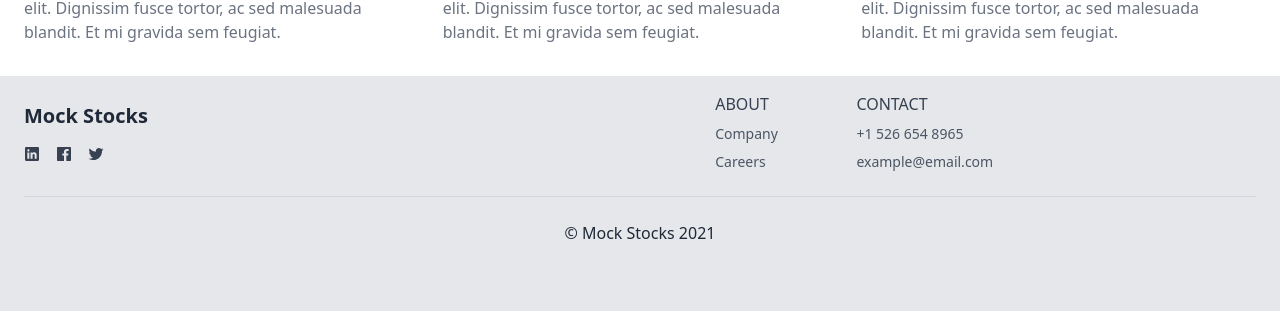
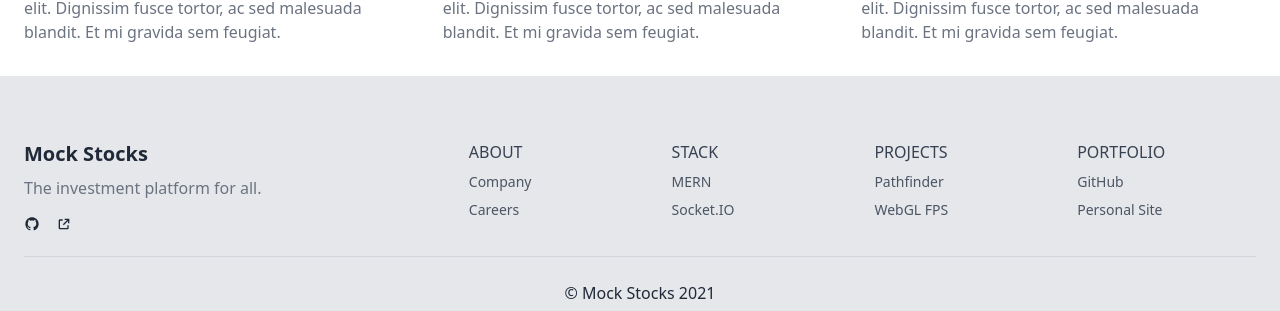
Before and after one commit to jackytea/mock-stocks, a React (Create React App) app in the folder frontend/: page / in a window 1280 px wide. Shown: the part 1762-2073 px from the top of the page. Before the commit the page ends 2023 px from the top, so only its background shows below. Built offline with nearby package versions, Linux system fonts and the light colour scheme; no server answers; what tailwindcss-font-inter would draw is missing.

Commit message:
improved footer

```diff
--- a/frontend/src/components/Footer/Footer.js
+++ b/frontend/src/components/Footer/Footer.js
@@ -3,58 +3,67 @@ import { Link } from "react-router-dom";
 
 const Footer = () => {
   return (
-    <footer className="bg-gray-200 dark:bg-gray-900">
-      <div className="container px-6 py-4 mx-auto">
-        <div className="lg:flex justify-center items-center">
-          <div className="w-full -mx-6 lg:w-3/5">
-            <div className="px-6">
+    <footer class="bg-gray-200 dark:bg-gray-900 py-12">
+      <div class="container px-6 py-4 mx-auto">
+        <div class="lg:flex">
+          <div class="w-full -mx-6 lg:w-2/5">
+            <div class="px-6">
               <div>
-                <Link to="/" className="text-xl font-bold text-gray-800 dark:text-white hover:text-gray-700 dark:hover:text-gray-300">Mock Stocks</Link>
+                <a href="#" class="text-xl font-bold text-gray-800 dark:text-white hover:text-gray-700 dark:hover:text-gray-300">Mock Stocks</a>
               </div>
 
-              <div className="flex mt-4 -mx-2">
-                <Link to="/" className="mx-2 text-gray-700 dark:text-gray-200 hover:text-gray-600 dark:hover:text-gray-400" aria-label="Linkedin">
-                  <svg className="w-4 h-4 fill-current" viewBox="0 0 512 512">
-                    <path d="M444.17,32H70.28C49.85,32,32,46.7,32,66.89V441.61C32,461.91,49.85,480,70.28,480H444.06C464.6,480,480,461.79,480,441.61V66.89C480.12,46.7,464.6,32,444.17,32ZM170.87,405.43H106.69V205.88h64.18ZM141,175.54h-.46c-20.54,0-33.84-15.29-33.84-34.43,0-19.49,13.65-34.42,34.65-34.42s33.85,14.82,34.31,34.42C175.65,160.25,162.35,175.54,141,175.54ZM405.43,405.43H341.25V296.32c0-26.14-9.34-44-32.56-44-17.74,0-28.24,12-32.91,23.69-1.75,4.2-2.22,9.92-2.22,15.76V405.43H209.38V205.88h64.18v27.77c9.34-13.3,23.93-32.44,57.88-32.44,42.13,0,74,27.77,74,87.64Z" />
+              <p class="max-w-md mt-2 text-gray-500 dark:text-gray-400">The investment platform for all.</p>
+
+              <div class="flex mt-4 -mx-2">
+                <a href="https://github.com/JackyTea" class="mx-2 text-gray-700 dark:text-gray-200 hover:text-gray-600 dark:hover:text-gray-400" aria-label="GitHub">
+                  <svg className="text-gray-800 dark:text-white h-4 w-4" viewBox="0 0 24 24" fill="currentColor" xmlns="http://www.w3.org/2000/svg">
+                    <path d="M12.026 2C7.13295 1.99937 2.96183 5.54799 2.17842 10.3779C1.395 15.2079 4.23061 19.893 8.87302 21.439C9.37302 21.529 9.55202 21.222 9.55202 20.958C9.55202 20.721 9.54402 20.093 9.54102 19.258C6.76602 19.858 6.18002 17.92 6.18002 17.92C5.99733 17.317 5.60459 16.7993 5.07302 16.461C4.17302 15.842 5.14202 15.856 5.14202 15.856C5.78269 15.9438 6.34657 16.3235 6.66902 16.884C6.94195 17.3803 7.40177 17.747 7.94632 17.9026C8.49087 18.0583 9.07503 17.99 9.56902 17.713C9.61544 17.207 9.84055 16.7341 10.204 16.379C7.99002 16.128 5.66202 15.272 5.66202 11.449C5.64973 10.4602 6.01691 9.5043 6.68802 8.778C6.38437 7.91731 6.42013 6.97325 6.78802 6.138C6.78802 6.138 7.62502 5.869 9.53002 7.159C11.1639 6.71101 12.8882 6.71101 14.522 7.159C16.428 5.868 17.264 6.138 17.264 6.138C17.6336 6.97286 17.6694 7.91757 17.364 8.778C18.0376 9.50423 18.4045 10.4626 18.388 11.453C18.388 15.286 16.058 16.128 13.836 16.375C14.3153 16.8651 14.5612 17.5373 14.511 18.221C14.511 19.555 14.499 20.631 14.499 20.958C14.499 21.225 14.677 21.535 15.186 21.437C19.8265 19.8884 22.6591 15.203 21.874 10.3743C21.089 5.54565 16.9181 1.99888 12.026 2Z"></path>
                   </svg>
-                </Link>
+                </a>
 
-                <Link to="/" className="mx-2 text-gray-700 dark:text-gray-200 hover:text-gray-600 dark:hover:text-gray-400" aria-label="Facebook">
-                  <svg className="w-4 h-4 fill-current" viewBox="0 0 512 512">
-                    <path d="M455.27,32H56.73A24.74,24.74,0,0,0,32,56.73V455.27A24.74,24.74,0,0,0,56.73,480H256V304H202.45V240H256V189c0-57.86,40.13-89.36,91.82-89.36,24.73,0,51.33,1.86,57.51,2.68v60.43H364.15c-28.12,0-33.48,13.3-33.48,32.9V240h67l-8.75,64H330.67V480h124.6A24.74,24.74,0,0,0,480,455.27V56.73A24.74,24.74,0,0,0,455.27,32Z" />
+                <a href="https://jackytea.com/" class="mx-2 text-gray-700 dark:text-gray-200 hover:text-gray-600 dark:hover:text-gray-400" aria-label="Personal Website">
+                  <svg className="text-gray-800 dark:text-white h-4 w-4" viewBox="0 0 24 24" fill="currentColor" xmlns="http://www.w3.org/2000/svg">
+                    <path d="M17.001 20H6.00098C4.89641 20 4.00098 19.1046 4.00098 18V7C4.00098 5.89543 4.89641 5 6.00098 5H10.001V7H6.00098V18H17.001V14H19.001V18C19.001 19.1046 18.1055 20 17.001 20ZM11.701 13.707L10.291 12.293L16.584 6H13.001V4H20.001V11H18.001V7.415L11.701 13.707Z"></path>
                   </svg>
-                </Link>
 
-                <Link to="/" className="mx-2 text-gray-700 dark:text-gray-200 hover:text-gray-600 dark:hover:text-gray-400" aria-label="Twitter">
-                  <svg className="w-4 h-4 fill-current" viewBox="0 0 512 512">
-                    <path d="M496,109.5a201.8,201.8,0,0,1-56.55,15.3,97.51,97.51,0,0,0,43.33-53.6,197.74,197.74,0,0,1-62.56,23.5A99.14,99.14,0,0,0,348.31,64c-54.42,0-98.46,43.4-98.46,96.9a93.21,93.21,0,0,0,2.54,22.1,280.7,280.7,0,0,1-203-101.3A95.69,95.69,0,0,0,36,130.4C36,164,53.53,193.7,80,211.1A97.5,97.5,0,0,1,35.22,199v1.2c0,47,34,86.1,79,95a100.76,100.76,0,0,1-25.94,3.4,94.38,94.38,0,0,1-18.51-1.8c12.51,38.5,48.92,66.5,92.05,67.3A199.59,199.59,0,0,1,39.5,405.6,203,203,0,0,1,16,404.2,278.68,278.68,0,0,0,166.74,448c181.36,0,280.44-147.7,280.44-275.8,0-4.2-.11-8.4-.31-12.5A198.48,198.48,0,0,0,496,109.5Z" />
-                  </svg>
-                </Link>
+                </a>
               </div>
             </div>
           </div>
 
-          <div className="mt-6 lg:mt-0 lg:flex-1">
-            <div className="grid grid-cols-2 gap-6 sm:grid-cols-3 md:grid-cols-4">
+          <div class="mt-6 lg:mt-0 lg:flex-1">
+            <div class="grid grid-cols-2 gap-6 sm:grid-cols-3 md:grid-cols-4">
               <div>
-                <h3 className="text-gray-700 uppercase dark:text-white">About</h3>
-                <Link to="/" className="block mt-2 text-sm text-gray-600 dark:text-gray-400 hover:underline">Company</Link>
-                <Link to="/" className="block mt-2 text-sm text-gray-600 dark:text-gray-400 hover:underline">Careers</Link>
+                <h3 class="text-gray-700 uppercase dark:text-white">About</h3>
+                <Link to="/about" class="block mt-2 text-sm text-gray-600 dark:text-gray-400 hover:underline">Company</Link>
+                <Link to="/careers" class="block mt-2 text-sm text-gray-600 dark:text-gray-400 hover:underline">Careers</Link>
               </div>
 
               <div>
-                <h3 className="text-gray-700 uppercase dark:text-white">Contact</h3>
-                <span className="block mt-2 text-sm text-gray-600 dark:text-gray-400 hover:underline">+1 526 654 8965</span>
-                <span className="block mt-2 text-sm text-gray-600 dark:text-gray-400 hover:underline">example@email.com</span>
+                <h3 class="text-gray-700 uppercase dark:text-white">Stack</h3>
+                <a href="https://www.mongodb.com/mern-stack" class="block mt-2 text-sm text-gray-600 dark:text-gray-400 hover:underline">MERN</a>
+                <a href="https://socket.io/" class="block mt-2 text-sm text-gray-600 dark:text-gray-400 hover:underline">Socket.IO</a>
+              </div>
+
+              <div>
+                <h3 class="text-gray-700 uppercase dark:text-white">Projects</h3>
+                <a href="https://jackytea.github.io/GH_Gridlock_Pathfinder/" class="block mt-2 text-sm text-gray-600 dark:text-gray-400 hover:underline">Pathfinder</a>
+                <a href="https://silly-shirley-309cb3.netlify.app/" class="block mt-2 text-sm text-gray-600 dark:text-gray-400 hover:underline">WebGL FPS</a>
+              </div>
+
+              <div>
+                <h3 class="text-gray-700 uppercase dark:text-white">Portfolio</h3>
+                <a href="https://github.com/JackyTea" class="block mt-2 text-sm text-gray-600 dark:text-gray-400 hover:underline">GitHub</a>
+                <a href="https://jackytea.com/" class="block mt-2 text-sm text-gray-600 dark:text-gray-400 hover:underline">Personal Site</a>
               </div>
             </div>
           </div>
         </div>
 
-        <hr className="h-px my-6 bg-gray-300 border-none dark:bg-gray-700" />
+        <hr class="h-px my-6 bg-gray-300 border-none dark:bg-gray-700" />
 
         <div>
-          <p className="text-center text-gray-800 dark:text-white">© Mock Stocks {new Date().getFullYear()}</p>
+          <p class="text-center text-gray-800 dark:text-white">© Mock Stocks {new Date().getFullYear()}</p>
         </div>
       </div>
     </footer>
```
